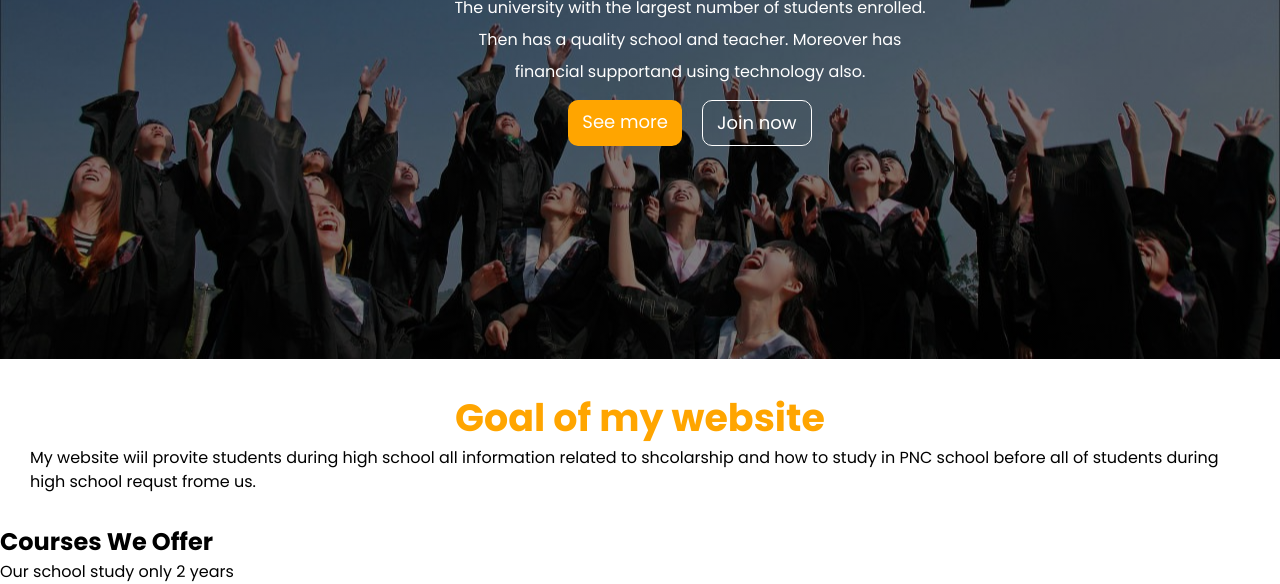
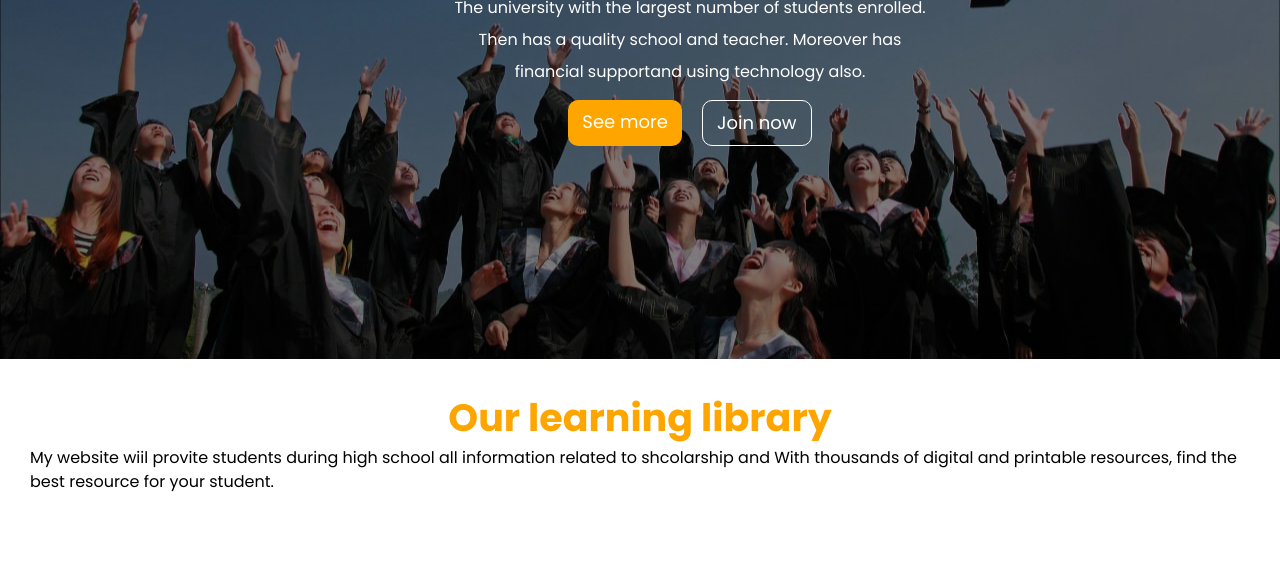
Before and after one commit to HutSreypov/education-project, a plain HTML site: page index.html in a window 1280 px wide. Shown: the part 345-929 px from the top of the page. After the commit the page ends 869 px from the top, so only its background shows below. Drawn offline with nearby package versions, Linux system fonts and the light colour scheme.

Commit message:
feat:picture

```diff
--- a/index.html
+++ b/index.html
@@ -8,7 +8,7 @@
     <link rel="icon" type="image/png" href="/img/3.png">
     <link rel="stylesheet" href="./css/index.css">
     <link href='https://unpkg.com/boxicons@2.1.4/css/boxicons.min.css' rel='stylesheet'>
-     <link href="https://fonts.googleapis.com/css2?family=Poppins:wght@400;600;700&display=swap" rel="stylesheet">
+    <link href="https://fonts.googleapis.com/css2?family=Poppins:wght@400;600;700&display=swap" rel="stylesheet">
 </head>
 
 <body>
@@ -53,14 +53,13 @@
     </header>
     <main>
         <div class="main-container">
-            <h1>Goal of my website</h1>
-            <p>My website wiil provite students during high school all information related to shcolarship and how to
-                study in PNC school before all of students during high school requst frome us.</p>
+            <h1>Our learning library</h1>
+            <p>My website wiil provite students during high school all information related to shcolarship and With
+                thousands of digital and printable resources, find the best resource for your student.</p>
         </div>
         <section>
             <div class="section-container">
-                <h1>Courses We Offer</h1>
-                <p>Our school study only 2 years </p>
+
             </div>
         </section>
     </main>
```
Also changed, not shown: img/1.png, img/5.png (added), img/6.png (added).
